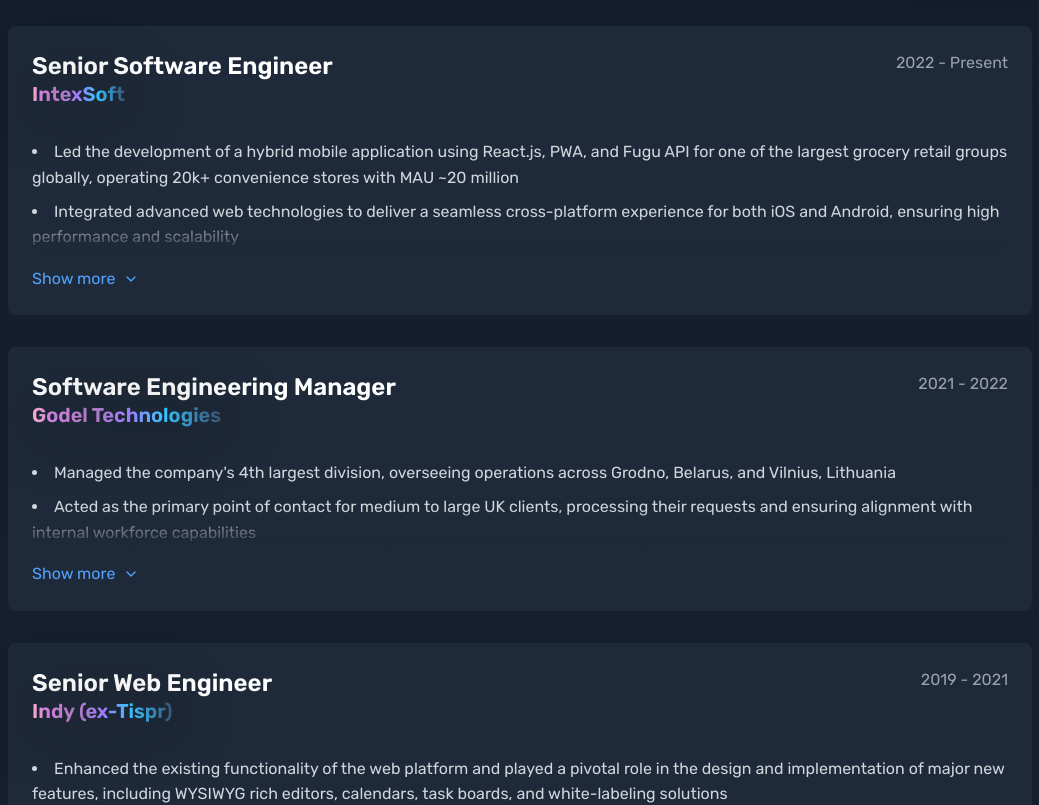
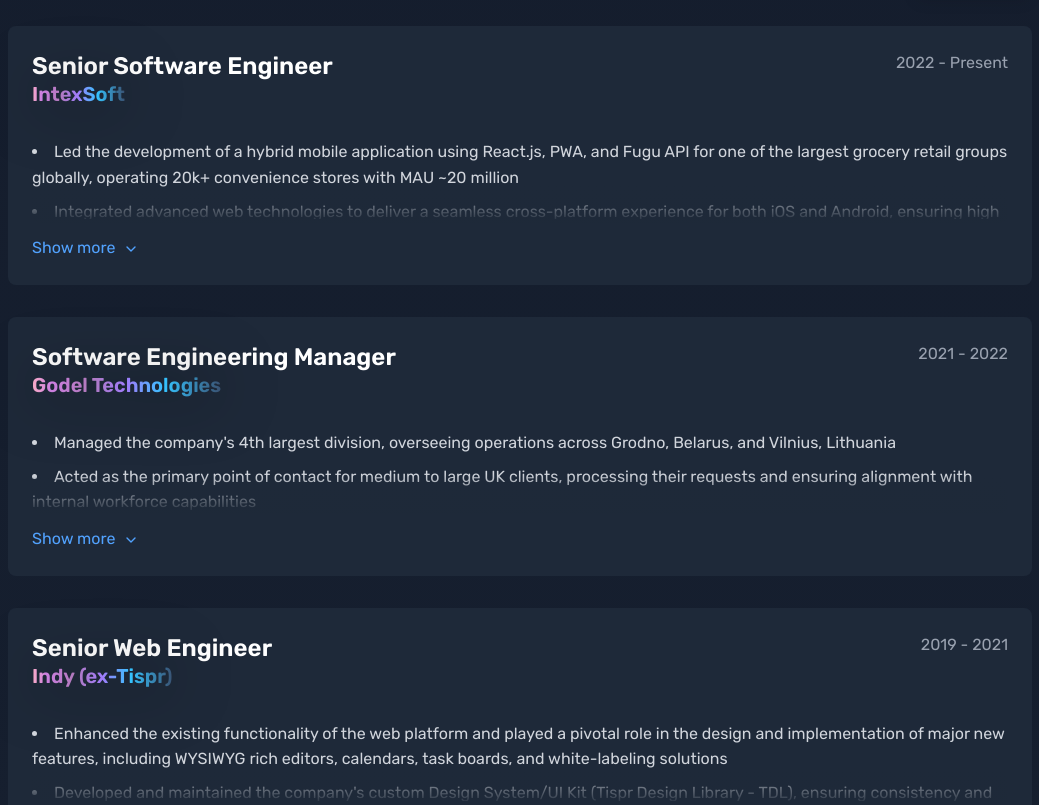
Before and after one commit to archik408/nextjs-cv, a Next.js app: page / in a window 1280 px wide. Shown: the part 2840-3645 px from the top of the page, without its empty margins (120-1159 px from the left). Built offline with nearby package versions, Linux system fonts and the light colour scheme; no server answers.

Commit message:
feat: micro animations for home

```diff
--- a/app/globals.css
+++ b/app/globals.css
@@ -397,3 +397,34 @@
     opacity: 0;
   }
 }
+
+.animate-wobble:hover svg {
+  animation: wobble 1s ease-in-out;
+}
+
+@keyframes wobble {
+  0%,
+  100% {
+    transform: rotate(0deg) scale(1);
+  }
+
+  15% {
+    transform: rotate(-10deg) scale(1.15);
+  }
+
+  30% {
+    transform: rotate(5deg) scale(1.15);
+  }
+
+  45% {
+    transform: rotate(-5deg) scale(1.15);
+  }
+
+  60% {
+    transform: rotate(3deg) scale(1.15);
+  }
+
+  75% {
+    transform: rotate(-2deg) scale(1.15);
+  }
+}
--- a/components/experience-section.tsx
+++ b/components/experience-section.tsx
@@ -28,9 +28,9 @@
           <h2 className="text-3xl font-bold">{t.experience}</h2>
           <Link
             href="/timeline"
-            className="flex items-center gap-2 px-4 py-2 bg-gradient-to-r from-blue-500 to-purple-600 text-white rounded-lg hover:from-blue-600 hover:to-purple-700 transition-all duration-300 shadow-lg hover:shadow-xl"
+            className="animate-wobble group flex items-center gap-2 px-4 py-2 bg-gradient-to-r from-blue-500 to-purple-600 text-white rounded-lg hover:from-blue-600 hover:to-purple-700 transition-all duration-300 shadow-lg hover:shadow-xl"
           >
-            <Clock className="w-4 h-4" />
+            <Clock className="w-4 h-4 transition-all duration-300" />
             Timeline
           </Link>
         </div>
@@ -38,9 +38,6 @@
           {t.experiences.map((experience, index) => {
             const expanded = Boolean(open[index]);
             const total = experience.listDescription.length;
-            const visible = expanded
-              ? experience.listDescription
-              : experience.listDescription.slice(0, previewCount);
 
             return (
               <article
@@ -69,14 +66,32 @@
                 </header>
 
                 <div id={`exp-panel-${index}`} className="relative">
-                  <ul className="list-disc list-inside text-gray-700 dark:text-gray-300 space-y-2">
-                    {visible.map((description: string, descIndex: number) => (
-                      <li key={descIndex}>{description}</li>
-                    ))}
-                  </ul>
+                  <div
+                    className={`overflow-hidden transition-all duration-500 ease-in-out ${
+                      expanded ? 'max-h-96' : 'max-h-20'
+                    }`}
+                  >
+                    <ul className="list-disc list-inside text-gray-700 dark:text-gray-300 space-y-2">
+                      {experience.listDescription.map((description: string, descIndex: number) => (
+                        <li
+                          key={descIndex}
+                          className={`transition-all duration-300 ease-in-out ${
+                            descIndex < previewCount || expanded
+                              ? 'opacity-100 translate-y-0'
+                              : 'opacity-0 -translate-y-2'
+                          }`}
+                          style={{
+                            transitionDelay: expanded ? `${descIndex * 30}ms` : '0ms',
+                          }}
+                        >
+                          {description}
+                        </li>
+                      ))}
+                    </ul>
+                  </div>
 
                   {!expanded && total > previewCount && (
-                    <div className="pointer-events-none absolute -bottom-1 left-0 right-0 h-10 bg-gradient-to-t from-white dark:from-gray-800 to-transparent rounded-b-lg" />
+                    <div className="pointer-events-none absolute -bottom-1 left-0 right-0 h-10 bg-gradient-to-t from-white dark:from-gray-800 to-transparent rounded-b-lg transition-opacity duration-300" />
                   )}
                 </div>
 
@@ -85,13 +100,15 @@
                     <button
                       type="button"
                       onClick={() => toggle(index)}
-                      className="inline-flex items-center gap-2 text-sm md:text-base text-blue-700 dark:text-blue-400 hover:underline"
+                      className="group inline-flex items-center gap-2 text-sm md:text-base text-blue-700 dark:text-blue-400 hover:underline transition-all duration-200"
                       aria-controls={`exp-panel-${index}`}
                       aria-expanded={expanded}
                     >
                       {expanded ? t.showLess : t.showMore}
                       <ChevronDown
-                        className={`w-4 h-4 transition-transform ${expanded ? 'rotate-180' : ''}`}
+                        className={`w-4 h-4 transition-all duration-300 ease-in-out group-hover:animate-bounce ${
+                          expanded ? 'rotate-180' : 'mt-0.5 group-hover:mt-2'
+                        }`}
                         aria-hidden
                       />
                     </button>
```
